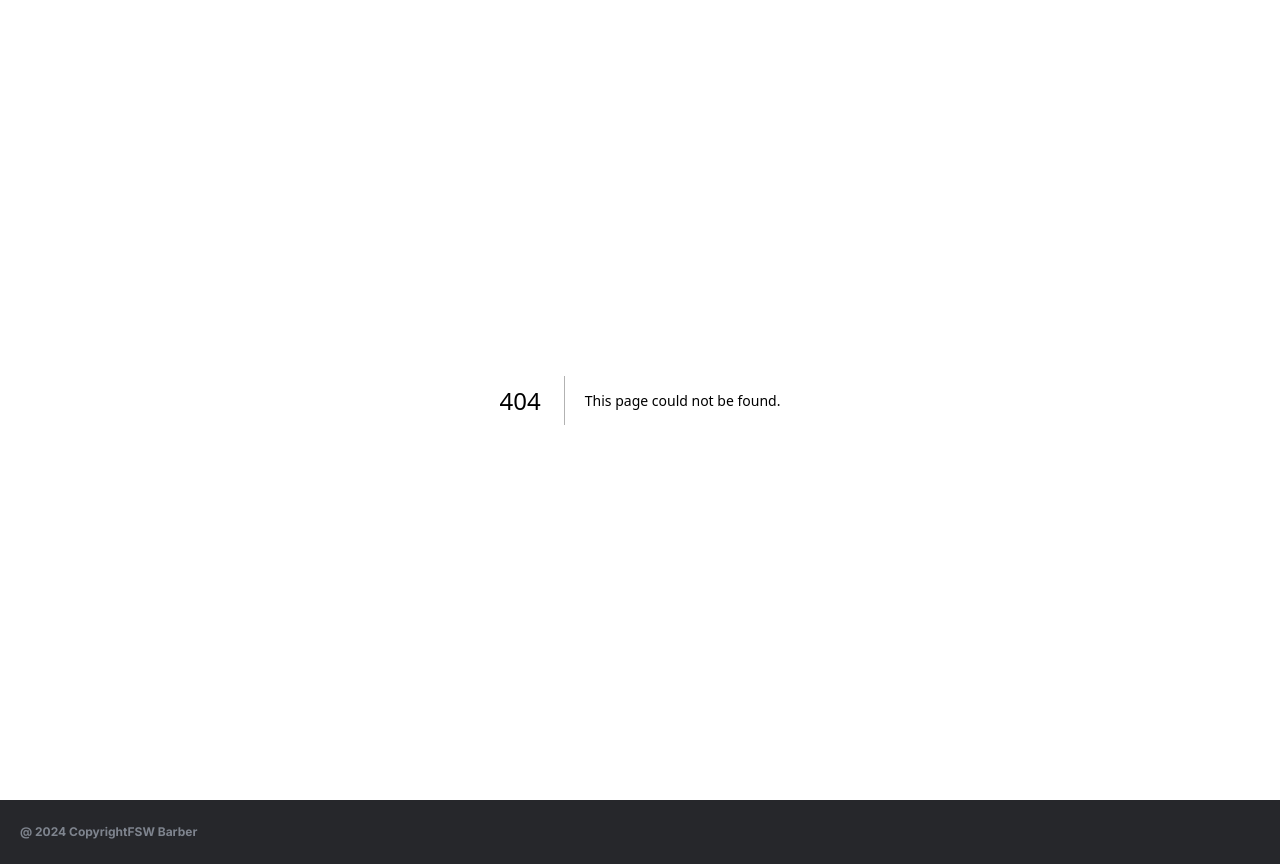
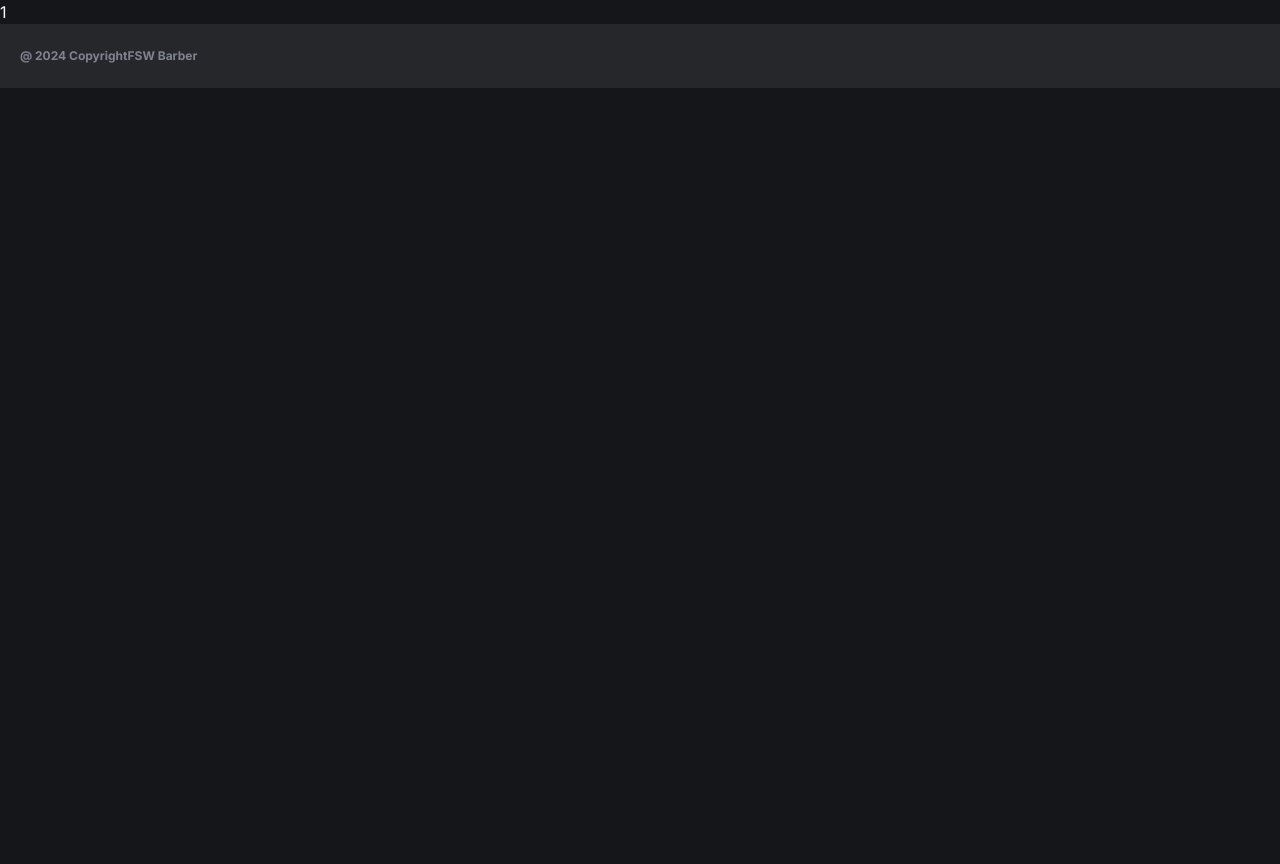
Before and after one commit to fabianofforte/fullstackweek-barber, a Next.js app: page /barbershops/1 in a window 1280 px wide. Before the commit this address had no page. After the commit the page ends 800 px from the top, so only its background shows below. Built offline with nearby package versions, Linux system fonts and the light colour scheme; no server answers; the database is empty.

Commit message:
feat: page

```diff
--- /dev/null
+++ b/app/barbershops/[id]/page.tsx
@@ -0,0 +1,27 @@
+import { db } from "@/app/_lib/prisma";
+
+interface BarbershopDetailsPageProps{
+    params: {
+        id?: string;
+    };
+}
+
+const BarbershopDetailsPage = async ({params}: BarbershopDetailsPageProps) => {
+
+    if(!params.id){
+
+        return null;
+    }
+
+    const barbershop = await db.barbershop.findUnique({
+        where: {
+            id: params.id,
+        },
+    })
+
+    return (
+        <h1>{params.id}</h1>
+     );
+}
+
+export default BarbershopDetailsPage;
```
